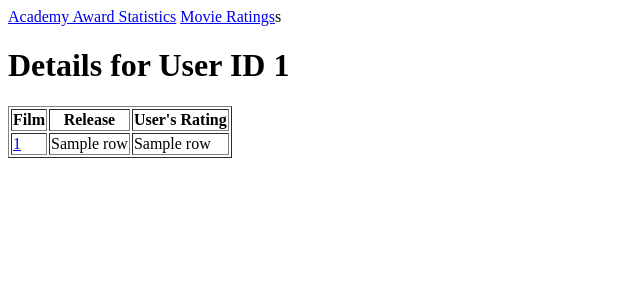
After one commit to jonhartm/SI507_FinalProject, a Flask app: template templates/user.html in a window 1280 px wide. The commit adds this page. Shown: the top 300 px of the page, without its empty margins (0-640 px from the left). Run offline with Flask 2, Linux system fonts and the light colour scheme; the template is opened without the code that fills it: most values are stand-ins (such as "Sample title", 1, 10 or a date in 2020); some libraries are stand-ins or nearby versions.

Commit message:
Added a user data page

```diff
--- a/main.py
+++ b/main.py
@@ -59,6 +59,10 @@ def Ratings():
         count=count
         )
 
+@app.route('/Budgets')
+def Budgets():
+    pass
+
 @app.route('/Movie/<title>/<year>')
 def Movie(title, year):
     boxgraph_ratings, scattergraph_ratings, raw_data_ratings = Graph_MovieRatings(
@@ -84,6 +88,14 @@ def Person(id):
         role_data=role_data
     )
 
+@app.route('/User/<id>')
+def User(id):
+    return render_template(
+    "user.html",
+    id=id,
+    ratings=GetReviewsByUser(id)
+    )
+
 if __name__=="__main__":
     if len(sys.argv) >= 2:
         if sys.argv[1] == "--init" and len(sys.argv) == 2:
--- a/templates/movie.html
+++ b/templates/movie.html
@@ -23,7 +23,7 @@
       </tr>
     {% for row in ratings_data %}
       <tr>
-        <td>{{row[0]}}</td>
+        <td><a href="/User/{{row[0]}}">{{row[0]}}</a></td>
         <td>{{row[1]}}</td>
         <td>{{row[2]}}</td>
       </tr>
--- /dev/null
+++ b/templates/user.html
@@ -0,0 +1,29 @@
+<!DOCTYPE html>
+<html lang="en">
+<head>
+  <title>Jonathan Hartman - 507 Project - Movie Thing</title>
+  <!-- https://stackoverflow.com/questions/14711552/external-javascript-file-is-not-getting-added-when-runs-on-flask -->
+  <script type="text/javascript" src="{{ url_for('static', filename='plotly-latest.min.js') }}"></script>
+  <script src="https://code.jquery.com/jquery-3.3.1.min.js" integrity="sha256-FgpCb/KJQlLNfOu91ta32o/NMZxltwRo8QtmkMRdAu8=" crossorigin="anonymous"></script>
+</head>
+<body>
+  <a href="/AA_Winners">Academy Award Statistics</a>
+  <a href="/Ratings">Movie Ratings</a>s
+  <h1>Details for User ID {{id}}</h1>
+  <div class="user_ratings">
+    <table border=1>
+      <tr>
+        <th>Film</th>
+        <th>Release</th>
+        <th>User's Rating</th>
+      </tr>
+    {% for row in ratings %}
+      <tr>
+        <td><a href="/Movie/{{row[0]}}/{{row[1][:4]}}">{{row[0]}}</a></td>
+        <td>{{row[1]}}</td>
+        <td>{{row[2]}}</td>
+      </tr>
+    {% endfor %}
+    </table>
+  </div>
+</body>
```
Also changed, not shown: get_data.py (+22 -0 lines).
